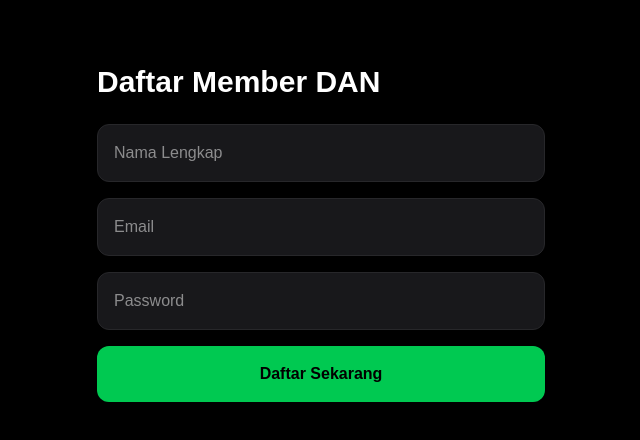
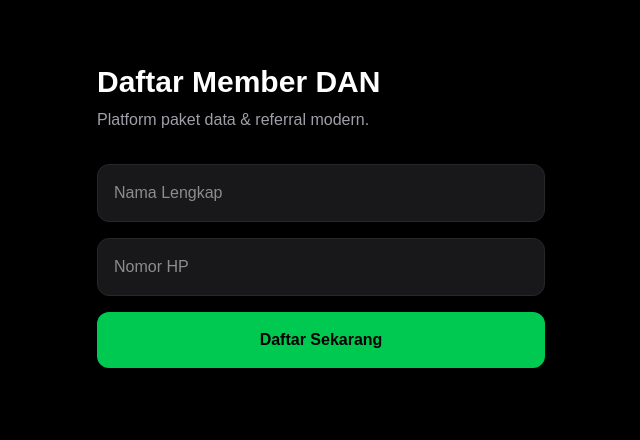
Before and after one commit to ibasnanna-sys/dan-app, a Next.js app: page /register in a window 1280 px wide. Shown: the top 440 px of the page, without its empty margins (319-959 px from the left). Built offline with nearby package versions, Linux system fonts and the light colour scheme; no server answers.

Commit message:
Refactor registration form and handle registration logic

```diff
--- a/src/app/register/page.tsx
+++ b/src/app/register/page.tsx
@@ -1,35 +1,79 @@
+"use client";
+
+import { useState } from "react";
+import { supabase } from "@/lib/supabase";
+
 export default function RegisterPage() {
+  const [fullName, setFullName] = useState("");
+  const [phone, setPhone] = useState("");
+  const [loading, setLoading] = useState(false);
+
+  async function handleRegister() {
+    setLoading(true);
+
+    const referralCode =
+      "DAN" + Math.floor(Math.random() * 100000);
+
+    const { error } = await supabase
+      .from("users")
+      .insert([
+        {
+          full_name: fullName,
+          phone: phone,
+          referral_code: referralCode,
+          status: "inactive",
+        },
+      ]);
+
+    setLoading(false);
+
+    if (error) {
+      alert(error.message);
+      return;
+    }
+
+    alert("Pendaftaran berhasil!");
+    setFullName("");
+    setPhone("");
+  }
+
   return (
     <main className="min-h-screen bg-black text-white p-6">
       <div className="max-w-md mx-auto pt-10">
-        <h1 className="text-3xl font-bold mb-6">
+        <h1 className="text-3xl font-bold mb-2">
           Daftar Member DAN
         </h1>
 
-        <form className="space-y-4">
+        <p className="text-zinc-400 mb-8">
+          Platform paket data & referral modern.
+        </p>
+
+        <div className="space-y-4">
           <input
             type="text"
             placeholder="Nama Lengkap"
+            value={fullName}
+            onChange={(e) => setFullName(e.target.value)}
             className="w-full p-4 rounded-xl bg-zinc-900 border border-zinc-800"
           />
 
           <input
-            type="email"
-            placeholder="Email"
+            type="text"
+            placeholder="Nomor HP"
+            value={phone}
+            onChange={(e) => setPhone(e.target.value)}
             className="w-full p-4 rounded-xl bg-zinc-900 border border-zinc-800"
           />
 
-          <input
-            type="password"
-            placeholder="Password"
-            className="w-full p-4 rounded-xl bg-zinc-900 border border-zinc-800"
-          />
-
-          <button className="w-full bg-green-500 text-black font-bold p-4 rounded-xl">
-            Daftar Sekarang
+          <button
+            onClick={handleRegister}
+            disabled={loading}
+            className="w-full bg-green-500 text-black font-bold py-4 rounded-xl"
+          >
+            {loading ? "Loading..." : "Daftar Sekarang"}
           </button>
-        </form>
+        </div>
       </div>
     </main>
-  )
+  );
 }
```
